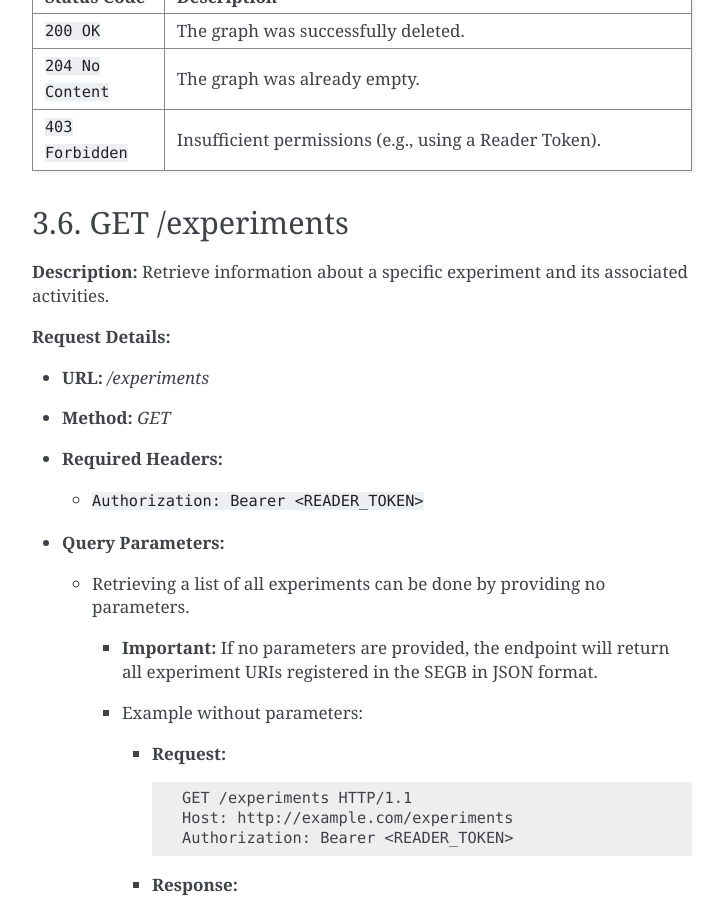
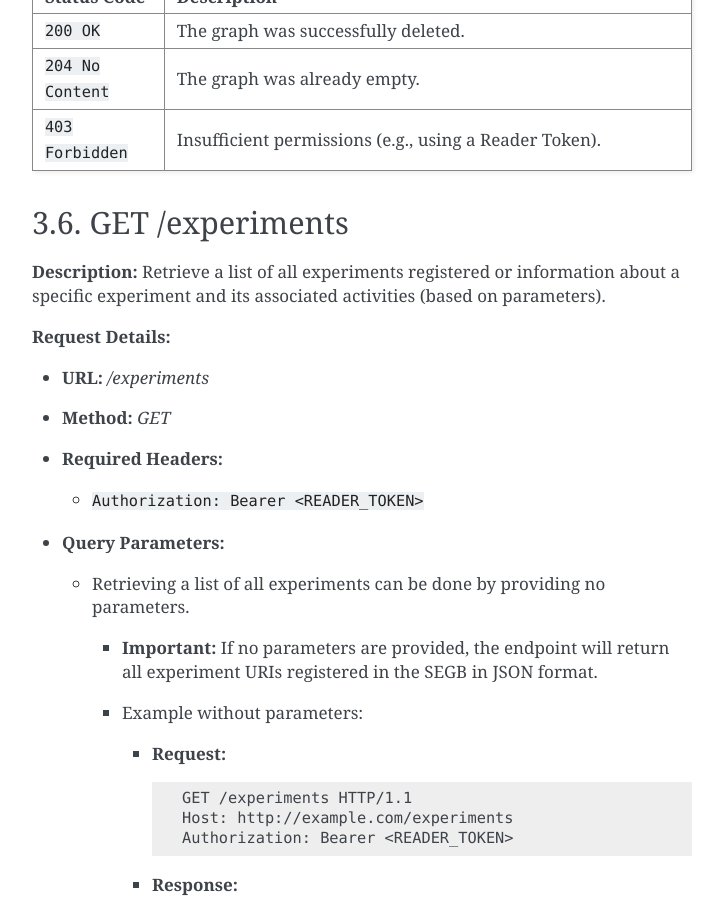
Before and after one commit to Pokoyokjk/TFG_Gloria, a Sphinx documentation site: the page built from docs/3_api_documentation.rst, in a window 1280 px wide and 900 px high, scrolled down 3237 px. Shown: the whole window, without its empty margins (388-1112 px from the left). Built offline with Sphinx 7.4.7, drawn with Linux system fonts in a browser that asks for light colours.

Commit message:
fixing minor typo

```diff
--- a/docs/3_api_documentation.rst
+++ b/docs/3_api_documentation.rst
@@ -173,7 +173,7 @@ Delete the entire graph stored in the SEGB.
 ---------------------
 
 **Description:**
-Retrieve information about a specific experiment and its associated activities.
+Retrieve a list of all experiments registered or information about a specific experiment and its associated activities (based on parameters).
 
 **Request Details:**
 
```
Also changed, not shown: 5 other files.
